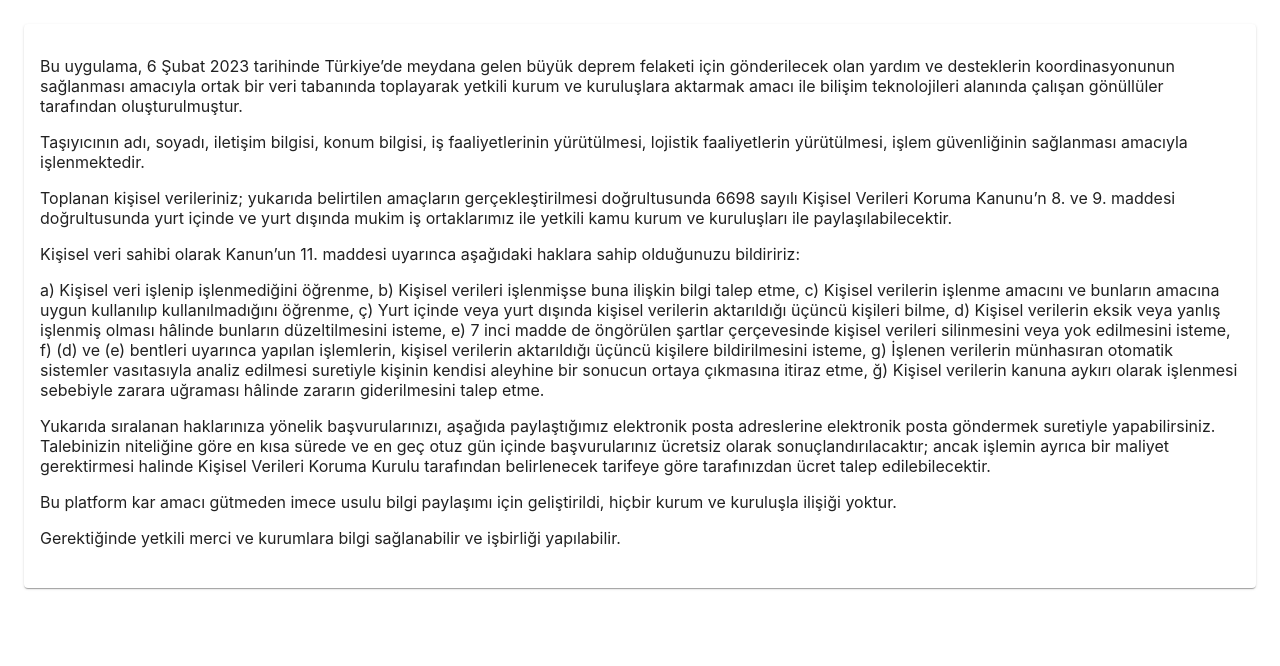
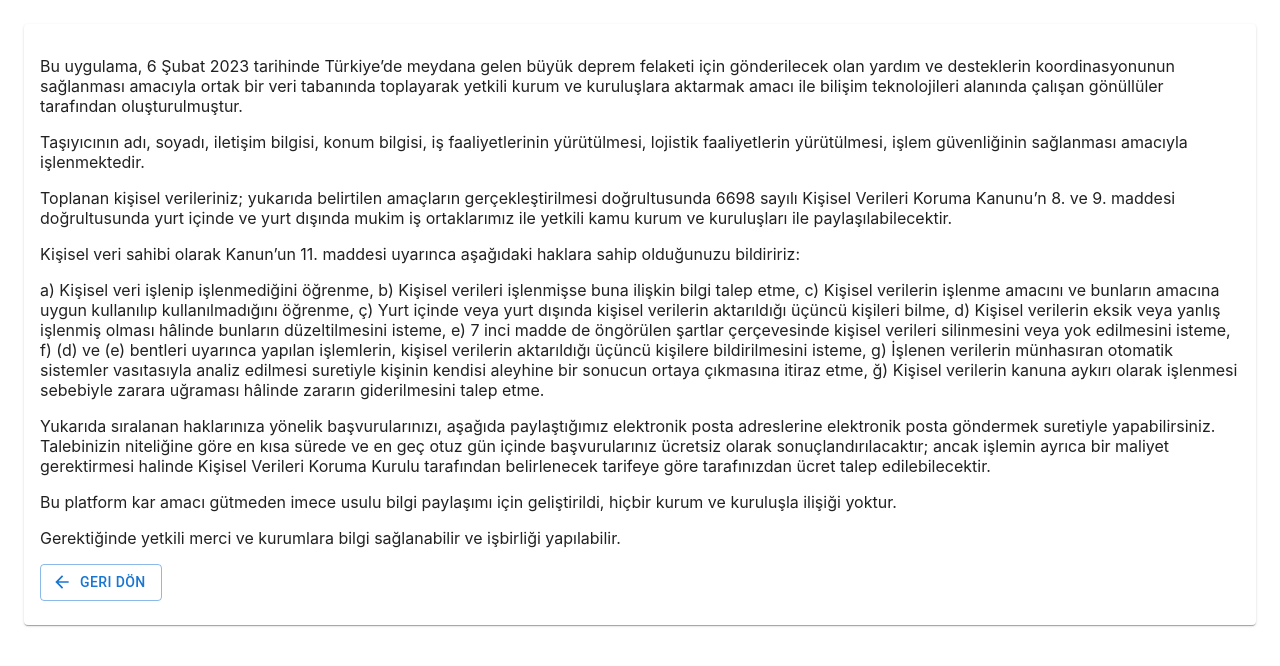
Before and after one commit to acikkaynak/afetkargo-client, a React (Create React App) app: page /driver-kvkk in a window 1280 px wide. Shown: the top 666 px of the page. Built offline with nearby package versions, Linux system fonts and the light colour scheme; no server answers; what apisauce would draw is missing.

Commit message:
kvkk fix

```diff
--- a/src/containers/DeliveryLogin/index.js
+++ b/src/containers/DeliveryLogin/index.js
@@ -150,7 +150,7 @@ const Login = () => {
         </CardContent>
       </Card>
       <KVKKGrid>
-        <span><a href="/receiver-kvkk" target={"_blank"}>KVKK Aydınlatma metnini</a> okudum ve kabul ediyorum.</span>
+        <span><a href="/receiver-kvkk">KVKK Aydınlatma metnini</a> okudum ve kabul ediyorum.</span>
         <Button variant="contained">Kabul Et</Button>
       </KVKKGrid>
     </>
--- a/src/containers/DriverKvkk/index.js
+++ b/src/containers/DriverKvkk/index.js
@@ -1,6 +1,14 @@
+import { Grid, Button } from "@mui/material";
+import ArrowBackIcon from "@mui/icons-material/ArrowBack";
+import { useNavigate } from "react-router-dom";
+
 const ReceiverKvkk = () => {
+
+    const navigate = useNavigate();
+
     return (
-        <>
+        <Grid>
+            <Grid>
                 <p> Bu uygulama, 6 Şubat 2023 tarihinde Türkiye’de meydana gelen büyük deprem felaketi için gönderilecek olan yardım ve desteklerin koordinasyonunun sağlanması amacıyla ortak bir veri tabanında toplayarak yetkili kurum ve kuruluşlara aktarmak amacı ile bilişim teknolojileri alanında çalışan gönüllüler tarafından oluşturulmuştur.</p>
                 <p> Taşıyıcının adı, soyadı, iletişim bilgisi, konum bilgisi, iş faaliyetlerinin yürütülmesi, lojistik faaliyetlerin yürütülmesi, işlem güvenliğinin sağlanması amacıyla işlenmektedir.</p>
                 <p> Toplanan kişisel verileriniz; yukarıda belirtilen amaçların gerçekleştirilmesi doğrultusunda 6698 sayılı Kişisel Verileri Koruma Kanunu’n 8. ve 9. maddesi doğrultusunda yurt içinde ve yurt dışında mukim iş ortaklarımız ile yetkili kamu kurum ve kuruluşları ile paylaşılabilecektir.</p>
@@ -10,7 +18,17 @@ const ReceiverKvkk = () => {
                 </p>
                 <p>Bu platform kar amacı gütmeden imece usulu bilgi paylaşımı için geliştirildi, hiçbir kurum ve kuruluşla ilişiği yoktur.</p>
                 <p>Gerektiğinde yetkili merci ve kurumlara bilgi sağlanabilir ve işbirliği  yapılabilir.</p>
-        </>
+            </Grid>
+            <Grid>
+                <Button
+                    variant="outlined"
+                    startIcon={<ArrowBackIcon />}
+                    onClick={() => navigate(-1)}
+                >
+                    Geri Dön
+                </Button>
+            </Grid>
+        </Grid>
     )
 }
 export default ReceiverKvkk;
--- a/src/containers/Login/index.js
+++ b/src/containers/Login/index.js
@@ -151,7 +151,7 @@ const Login = () => {
 
       </Card>
       <KVKKGrid>
-        <span><a href="/driver-kvkk" target={"_blank"}>KVKK Aydınlatma metnini</a> okudum ve kabul ediyorum.</span>
+        <span><a href="/driver-kvkk">KVKK Aydınlatma metnini</a> okudum ve kabul ediyorum.</span>
         <Button variant="contained">Kabul Et</Button>
       </KVKKGrid>
     </>
--- a/src/containers/ReceiverKvkk/index.js
+++ b/src/containers/ReceiverKvkk/index.js
@@ -1,6 +1,14 @@
+import { Grid, Button } from "@mui/material";
+import ArrowBackIcon from "@mui/icons-material/ArrowBack";
+import { useNavigate } from "react-router-dom";
+
 const DriverKvkk = () => {
+
+    const navigate = useNavigate();
+
     return (
-        <>
+        <Grid>
+            <Grid>
                 <p> Bu uygulama, 6 Şubat 2023 tarihinde Türkiye’de meydana gelen büyük deprem felaketi için gönderilecek olan yardım ve desteklerin koordinasyonunun sağlanması amacıyla ortak bir veri tabanında toplayarak yetkili kurum ve kuruluşlara aktarmak amacı ile bilişim teknolojileri alanında çalışan gönüllüler tarafından oluşturulmuştur.</p>
                 <p> Alıcının adı, soyadı, iletişim bilgisi, konum bilgisi, iş faaliyetlerinin yürütülmesi, lojistik faaliyetlerin yürütülmesi, işlem güvenliğinin sağlanması amacıyla işlenmektedir.</p>
                 <p> Toplanan kişisel verileriniz; yukarıda belirtilen amaçların gerçekleştirilmesi doğrultusunda 6698 sayılı Kişisel Verileri Koruma Kanunu’n 8. ve 9. maddesi doğrultusunda yurt içinde ve yurt dışında mukim iş ortaklarımız ile yetkili kamu kurum ve kuruluşları ile paylaşılabilecektir.</p>
@@ -10,7 +18,17 @@ const DriverKvkk = () => {
                 </p>
                 <p>Bu platform kar amacı gütmeden imece usulu bilgi paylaşımı için geliştirildi, hiçbir kurum ve kuruluşla ilişiği yoktur.</p>
                 <p>Gerektiğinde yetkili merci ve kurumlara bilgi sağlanabilir ve işbirliği  yapılabilir.</p>
-        </>
+            </Grid>
+            <Grid>
+                <Button
+                    variant="outlined"
+                    startIcon={<ArrowBackIcon />}
+                    onClick={() => navigate(-1)}
+                >
+                    Geri Dön
+                </Button>
+            </Grid>
+        </Grid>
     )
 }
 export default DriverKvkk;
```
Lines whose indentation alone changed are shown as unchanged.
